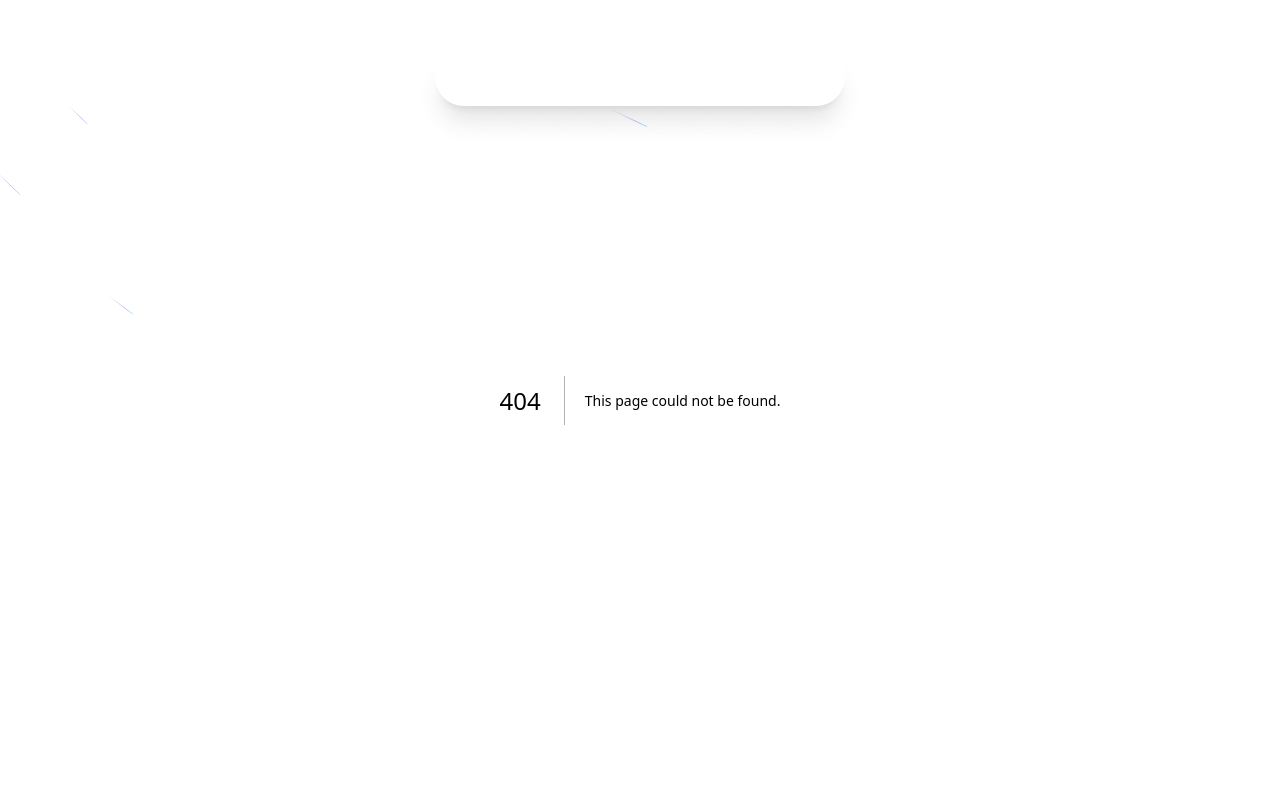
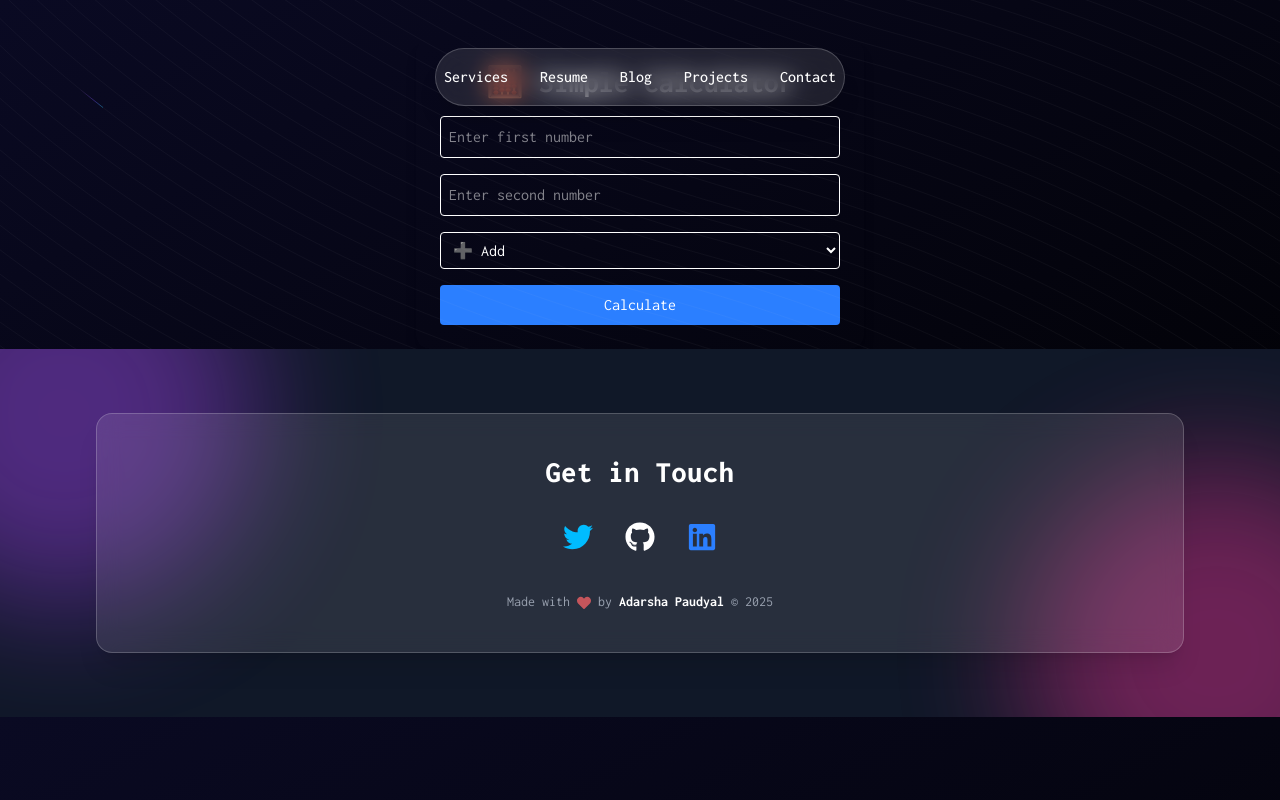
Before and after one commit to Adarsha59/myself, a Next.js app: page /wow in a window 1280 px wide. Before the commit this address had no page. Shown: the top 800 px of the page. Built offline with nearby package versions, Linux system fonts and the light colour scheme.

Commit message:
feat: add Simple Calculator component with basic arithmetic operations, implement chat feature in tool and project pages, and adjust CSS for layout

```diff
--- a/app/globals.css
+++ b/app/globals.css
@@ -126,7 +126,7 @@ body {
   margin: 1;
   background: linear-gradient(to bottom right, #0a0a23, #000000);
   /* overflow: hidden; */
-  position: relative;
+  /* position: relative; */
   color: white; /* optional: for better contrast */
 }
 
--- a/app/project/page.jsx
+++ b/app/project/page.jsx
@@ -1,10 +1,43 @@
 import React from "react";
 import { HeroParallaxDemo } from "../components/ProjectParallex";
+import Link from "next/link";
 
 function page() {
   return (
     <div className="min-h-screen w-full p-4 md:p-10">
       <HeroParallaxDemo />
+      <br />
+      <Link
+        href="./resume"
+        className="transition-all duration-300 hover:text-purple-400"
+      >
+        Resume
+      </Link>
+      <div className="mt-10 bg-gray-900 p-6 rounded-lg shadow-lg w-full max-w-md">
+        <h3 className="text-2xl font-semibold mb-4">Chat with a Stranger 😄</h3>
+        <div className="flex items-center justify-between mb-4">
+          <span className="text-lg">Stranger: Hey, you look cool! 😎</span>
+          <span className="text-xl text-yellow-300">👽</span>
+        </div>
+        <div className="flex items-center justify-between mb-4">
+          <span className="text-lg">
+            You: Haha, thanks! Wanna play a game? 🎮
+          </span>
+          <span className="text-xl text-pink-400">🤖</span>
+        </div>
+        <div className="flex items-center justify-between mb-4">
+          <span className="text-lg">Stranger: Sure, but I’m not good! 🤣</span>
+          <span className="text-xl text-green-400">🐵</span>
+        </div>
+        {/* <Link href="https://t.me/asfasfsfawrw"> */}
+        <a
+          href="www.sfds.com"
+          className="mt-6 bg-blue-500 text-white px-4 py-2 rounded-full hover:bg-blue-700 transition duration-200"
+        >
+          Start Chat 🤔
+        </a>
+        {/* </Link> */}
+      </div>
     </div>
   );
 }
--- a/app/tool/page.jsx
+++ b/app/tool/page.jsx
@@ -1,7 +1,7 @@
+import Link from "next/link";
 import React from "react";
-import FileUpload from "../components/FileUpload";
 
-function page() {
+function Page() {
   return (
     <div className="mt-22 bg-gradient-to-br from-gray-800 to-black text-white">
       <main className="flex flex-col items-center justify-center p-8">
@@ -15,10 +15,38 @@ function page() {
             STORAGE
           </a>
         </h2>
-        {/* <FileUpload /> */}
+
+        {/* Funny Chat Section */}
+        <div className="mt-10 bg-gray-900 p-6 rounded-lg shadow-lg w-full max-w-md">
+          <h3 className="text-2xl font-semibold mb-4">
+            Chat with a Stranger 😄
+          </h3>
+          <div className="flex items-center justify-between mb-4">
+            <span className="text-lg">Stranger: Hey, you look cool! 😎</span>
+            <span className="text-xl text-yellow-300">👽</span>
+          </div>
+          <div className="flex items-center justify-between mb-4">
+            <span className="text-lg">
+              You: Haha, thanks! Wanna play a game? 🎮
+            </span>
+            <span className="text-xl text-pink-400">🤖</span>
+          </div>
+          <div className="flex items-center justify-between mb-4">
+            <span className="text-lg">
+              Stranger: Sure, but I’m not good! 🤣
+            </span>
+            <span className="text-xl text-green-400">🐵</span>
+          </div>
+          <Link
+            href={"https://t.me/asfasfsfawrw"}
+            className="mt-6 bg-blue-500 text-white px-4 py-2 rounded-full hover:bg-blue-700 transition duration-200"
+          >
+            Start Chat 🤔
+          </Link>
+        </div>
       </main>
     </div>
   );
 }
 
-export default page;
+export default Page;
--- /dev/null
+++ b/app/wow/page.jsx
@@ -0,0 +1,78 @@
+"use client";
+import React, { useState } from "react";
+
+export default function Page() {
+  const [num1, setNum1] = useState("");
+  const [num2, setNum2] = useState("");
+  const [operation, setOperation] = useState("+");
+  const [result, setResult] = useState(null);
+
+  const calculate = () => {
+    const a = parseFloat(num1);
+    const b = parseFloat(num2);
+    if (isNaN(a) || isNaN(b)) {
+      setResult("Please enter valid numbers");
+      return;
+    }
+
+    let res;
+    switch (operation) {
+      case "+":
+        res = a + b;
+        break;
+      case "-":
+        res = a - b;
+        break;
+      case "*":
+        res = a * b;
+        break;
+      case "/":
+        res = b !== 0 ? a / b : "Cannot divide by zero";
+        break;
+      default:
+        res = "Invalid operation";
+    }
+    setResult(res);
+  };
+
+  return (
+    <div className="p-6 max-w-md mx-auto  shadow-lg rounded-xl mt-10 space-y-4">
+      <h1 className="text-3xl font-bold text-center">🧮 Simple Calculator</h1>
+      <input
+        type="number"
+        value={num1}
+        onChange={(e) => setNum1(e.target.value)}
+        placeholder="Enter first number"
+        className="w-full border p-2 rounded"
+      />
+      <input
+        type="number"
+        value={num2}
+        onChange={(e) => setNum2(e.target.value)}
+        placeholder="Enter second number"
+        className="w-full border p-2 rounded"
+      />
+      <select
+        value={operation}
+        onChange={(e) => setOperation(e.target.value)}
+        className="w-full border p-2 rounded"
+      >
+        <option value="+">➕ Add</option>
+        <option value="-">➖ Subtract</option>
+        <option value="*">✖ Multiply</option>
+        <option value="/">➗ Divide</option>
+      </select>
+      <button
+        onClick={calculate}
+        className="w-full bg-blue-500 text-white p-2 rounded hover:bg-blue-600 transition"
+      >
+        Calculate
+      </button>
+      {result !== null && (
+        <div className="text-center text-xl font-semibold mt-4">
+          Result: {result}
+        </div>
+      )}
+    </div>
+  );
+}
```
